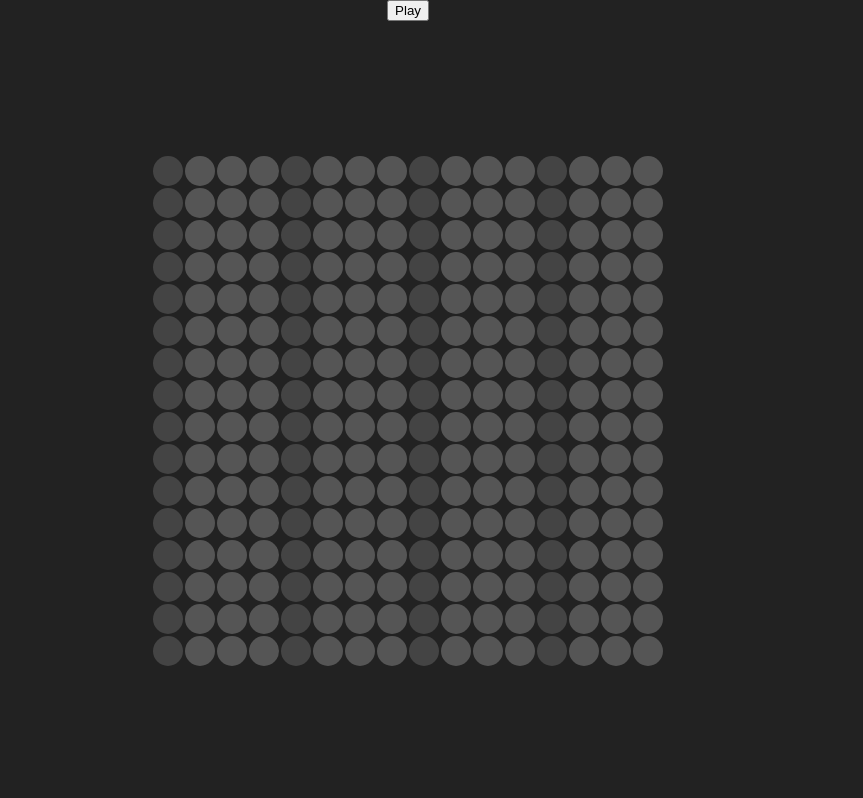
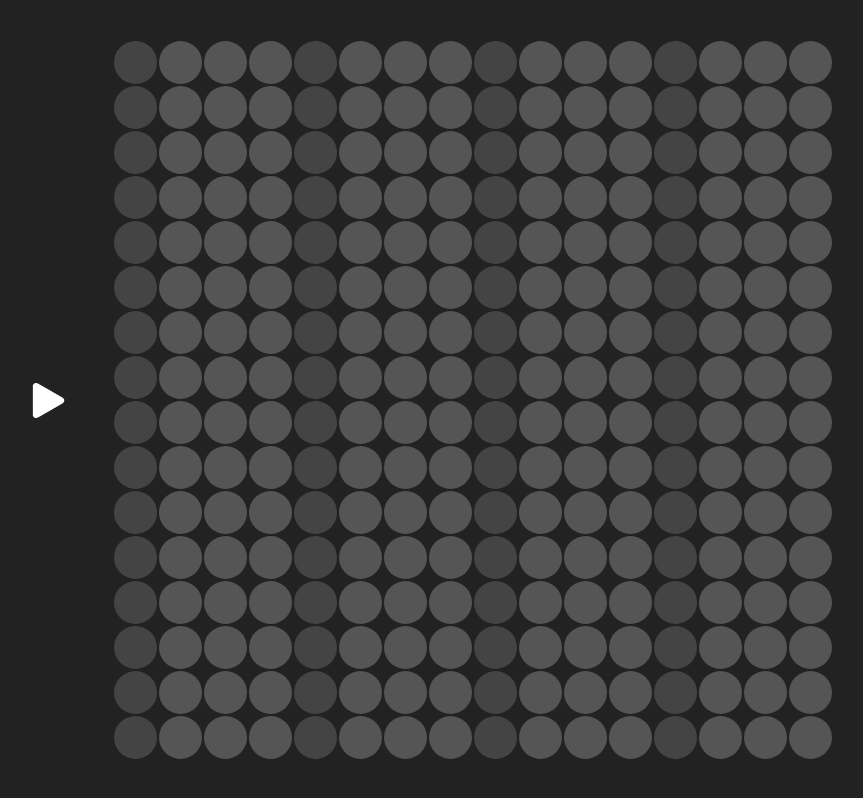
Before and after one commit to 3damp/tune-pad-js, a React (Vite) app: page / in a window 1280 px wide. Shown: the whole page, without its empty margins (232-1095 px from the left). Built offline with nearby package versions, Linux system fonts and the light colour scheme.

Commit message:
change styling

```diff
--- a/src/App.module.css
+++ b/src/App.module.css
@@ -5,3 +5,26 @@
   justify-content: center;
   height: 100vh;
 }
+.buttonsContainer {
+  display: flex;
+  align-items: center;
+  justify-content: center;
+  margin: 40px;
+}
+
+.playButton {
+  margin: 40px;
+  width: 70px;
+  height: 40px;
+  background-color: #525252; /* Green */
+  color: white;
+  border: none;
+  border-radius: 5px;
+  cursor: pointer;
+}
+
+@media (orientation: landscape) {
+  .container {
+    flex-direction: row;
+  }
+}
--- a/src/App.tsx
+++ b/src/App.tsx
@@ -2,6 +2,8 @@ import { useState, useEffect, useRef } from 'react'
 import styles from './App.module.css'
 import { BPM, NUM_BEATS, NUM_NOTES } from './constants'
 import Pad from './components/Pad'
+import { pauseIcon, playIcon } from './images'
+import IconButton from './components/IconButton'
 
 const calculateFrequency = (semitonesFrom440: number): number => {
   const A440 = 440
@@ -91,12 +93,13 @@ function App() {
 
   return (
     <div className={styles.container}>
-      <button
-        className={styles.playButton}
-        onClick={() => setIsPlaying((prev) => !prev)}
-      >
-        Play
-      </button>
+      <div className={styles.buttonsContainer}>
+        <IconButton
+          icon={isPlaying ? pauseIcon : playIcon}
+          ariaLabel="Play"
+          onClick={() => setIsPlaying((prev) => !prev)}
+        />
+      </div>
       <Pad
         enabledButtons={enabledButtons}
         toggleButton={toggleButton}
--- /dev/null
+++ b/src/components/IconButton.module.css
@@ -0,0 +1,14 @@
+.button {
+  display: inline-flex;
+  align-items: center;
+  justify-content: center;
+  padding: 0;
+  background: none;
+  border: none;
+  border-radius: 50%;
+}
+
+.button > img {
+  width: 70%;
+  height: 70%;
+}
--- /dev/null
+++ b/src/components/IconButton.tsx
@@ -0,0 +1,35 @@
+import styles from './IconButton.module.css'
+
+type IconButtonProps = {
+  onClick?: React.MouseEventHandler<HTMLButtonElement>
+  icon: string
+  ariaLabel: string
+  disabled?: boolean
+  className?: string
+  type?: 'button' | 'submit' | 'reset'
+  height?: string | number
+  width?: string | number
+}
+
+const IconButton: React.FC<IconButtonProps> = ({
+  onClick,
+  icon,
+  ariaLabel,
+  disabled = false,
+  type = 'button',
+  width = '50px',
+  height = '50px',
+}) => (
+  <button
+    type={type}
+    onClick={onClick}
+    aria-label={ariaLabel}
+    disabled={disabled}
+    className={styles.button}
+    style={{ width, height }}
+  >
+    <img src={icon} alt="icon" />
+  </button>
+)
+
+export default IconButton
--- a/src/components/Pad.module.css
+++ b/src/components/Pad.module.css
@@ -2,22 +2,25 @@
   display: flex;
   flex-direction: column;
   align-items: center;
-  justify-content: center;
-  height: 100vh;
+  justify-content: space-between;
+  height: 800px;
+  width: 800px;
 }
 
 .buttonRow {
   display: flex;
+  width: 100%;
+  justify-content: space-between;
+  flex-grow: 1;
 }
 
 .button {
-  height: 30px;
-  width: 30px;
   border: none;
   background-color: #555;
-  border-radius: 15px;
+  border-radius: 50%;
   margin: 1px;
   position: relative;
+  flex-grow: 1;
 }
 .button::after {
   content: '';
@@ -32,7 +35,6 @@
   border-radius: 50%;
   pointer-events: none;
   opacity: 0;
-  /* box-shadow: 0 0 0px 0px #fff; */
   transition:
     opacity 0.5s ease-out,
     box-shadow 0.5s ease-out,
@@ -47,8 +49,6 @@
 
 .buttonRow .button.active.current::after {
   opacity: 0.7;
-  /* box-shadow: 0 0 16px 8px #fff; */
-  /* Instantly show on add */
   width: 120%;
   height: 120%;
   transition:
@@ -63,5 +63,19 @@
 }
 
 .button:nth-child(4n-3) {
-  background-color: #444; /* Orange for the 1st of every 4 buttons */
+  background-color: #444;
 }
+
+@media (orientation: portrait) {
+  .container {
+    width: 90vw;
+    height: 90vw;
+  }
+}
+
+@media (orientation: landscape) {
+  .container {
+    width: 90vh;
+    height: 90vh;
+  }
+}
--- /dev/null
+++ b/src/images/index.ts
@@ -0,0 +1,2 @@
+export { default as playIcon } from './play.png'
+export { default as pauseIcon } from './pause.png'
```
Also changed, not shown: src/images/pause.png (added), src/images/play.png (added).
